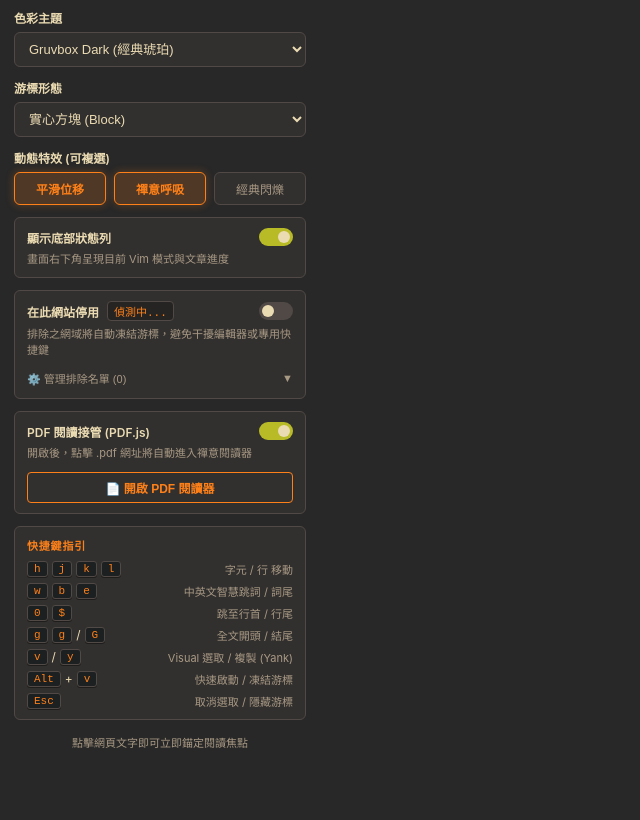
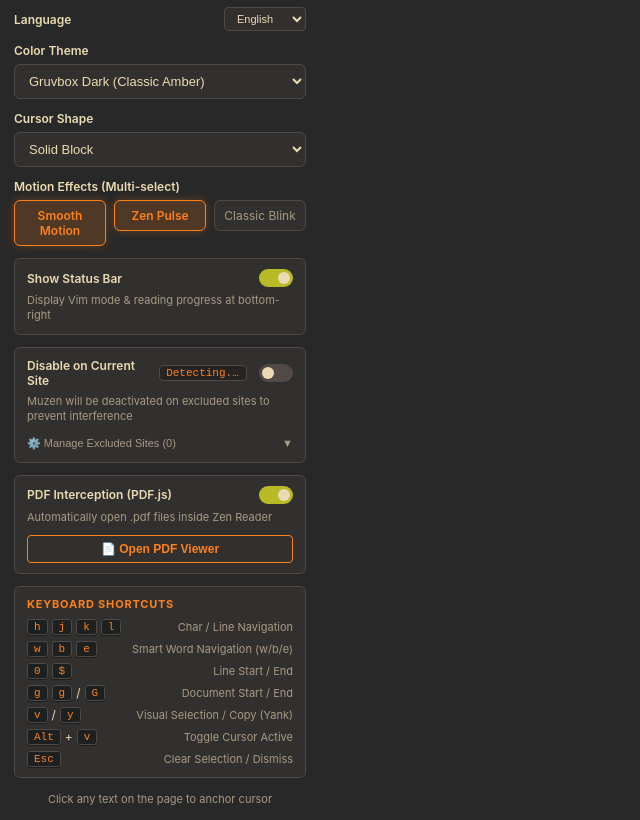
Before and after one commit to alvin999/muzen-cursor, a website built with Vite: page popup/index.html in a window 1280 px wide. Shown: the part 65-885 px from the top of the page, without its empty margins (0-640 px from the left). Before the commit the page ends 829 px from the top, so only its background shows below. Built offline with nearby package versions, Linux system fonts and the light colour scheme; some packages are replaced by stand-ins of ours; no server answers.

Commit message:
feat(i18n): add multi-language support for traditional chinese, english, and japanese
- Add comprehensive translations dictionary in src/i18n/locales.ts

- Support full localization for popup UI, shortcuts, themes, and shapes

- Support language switching in popup settings and sync to chrome.storage.sync

- Dynamically translate status bar prompts in active web pages on locale change

- Add browser language auto-detection for default locale selection

```diff
--- a/popup/index.html
+++ b/popup/index.html
@@ -15,7 +15,7 @@
         <span class="icon">⛩️</span>
         <div>
           <h1 class="title">Muzen Cursor</h1>
-          <p class="subtitle">霧前禪夢，見字如初</p>
+          <p class="subtitle" data-i18n="appSubtitle">霧前禪夢，見字如初</p>
         </div>
       </div>
       <label class="switch">
@@ -27,59 +27,70 @@
     <div class="divider"></div>
 
     <section class="section">
-      <label class="section-label" for="theme-select">色彩主題</label>
+      <div class="row-between">
+        <label class="section-label" for="locale-select" data-i18n="languageLabel">介面語言</label>
+        <select id="locale-select" class="select-input-sm">
+          <option value="zh-TW">繁體中文</option>
+          <option value="en">English</option>
+          <option value="ja">日本語</option>
+        </select>
+      </div>
+    </section>
+
+    <section class="section">
+      <label class="section-label" for="theme-select" data-i18n="themeLabel">色彩主題</label>
       <select id="theme-select" class="select-input">
-        <option value="gruvbox-dark">Gruvbox Dark (經典琥珀)</option>
-        <option value="gruvbox-light">Gruvbox Light (淡雅暖白)</option>
-        <option value="tokyo-night">Tokyo Night (東京暗夜)</option>
-        <option value="nord">Nord (北歐冰原)</option>
-        <option value="catppuccin">Catppuccin Mocha (典雅摩卡)</option>
-        <option value="everforest">Everforest (森野之境)</option>
+        <option value="gruvbox-dark" data-i18n="themeGruvboxDark">Gruvbox Dark (經典琥珀)</option>
+        <option value="gruvbox-light" data-i18n="themeGruvboxLight">Gruvbox Light (淡雅暖白)</option>
+        <option value="tokyo-night" data-i18n="themeTokyoNight">Tokyo Night (東京暗夜)</option>
+        <option value="nord" data-i18n="themeNord">Nord (北歐冰原)</option>
+        <option value="catppuccin" data-i18n="themeCatppuccin">Catppuccin Mocha (典雅摩卡)</option>
+        <option value="everforest" data-i18n="themeEverforest">Everforest (森野之境)</option>
       </select>
     </section>
 
     <section class="section">
-      <label class="section-label" for="shape-select">游標形態</label>
+      <label class="section-label" for="shape-select" data-i18n="shapeLabel">游標形態</label>
       <select id="shape-select" class="select-input">
-        <option value="block">實心方塊 (Block)</option>
-        <option value="hollow">空心外框 (Hollow)</option>
-        <option value="underline">閱讀底線 (Underline)</option>
+        <option value="block" data-i18n="shapeBlock">實心方塊 (Block)</option>
+        <option value="hollow" data-i18n="shapeHollow">空心外框 (Hollow)</option>
+        <option value="underline" data-i18n="shapeUnderline">閱讀底線 (Underline)</option>
       </select>
     </section>
 
     <section class="section">
-      <label class="section-label">動態特效 (可複選)</label>
+      <label class="section-label" data-i18n="effectsLabel">動態特效 (可複選)</label>
       <div class="effects-group">
         <label class="effect-chip">
           <input type="checkbox" id="effect-smooth" checked>
-          <span class="chip-label">平滑位移</span>
+          <span class="chip-label" data-i18n="effectSmooth">平滑位移</span>
         </label>
         <label class="effect-chip">
           <input type="checkbox" id="effect-breathe" checked>
-          <span class="chip-label">禪意呼吸</span>
+          <span class="chip-label" data-i18n="effectBreathe">禪意呼吸</span>
         </label>
         <label class="effect-chip">
           <input type="checkbox" id="effect-blink">
-          <span class="chip-label">經典閃爍</span>
+          <span class="chip-label" data-i18n="effectBlink">經典閃爍</span>
         </label>
       </div>
     </section>
 
     <section class="section status-section">
       <div class="row-between">
-        <label class="section-label" for="toggle-status-bar">顯示底部狀態列</label>
+        <label class="section-label" for="toggle-status-bar" data-i18n="statusBarSectionLabel">顯示底部狀態列</label>
         <label class="switch-small">
           <input type="checkbox" id="toggle-status-bar" checked>
           <span class="slider-small"></span>
         </label>
       </div>
-      <p class="section-desc">畫面右下角呈現目前 Vim 模式與文章進度</p>
+      <p class="section-desc" data-i18n="statusBarSectionDesc">畫面右下角呈現目前 Vim 模式與文章進度</p>
     </section>
 
     <section class="section blacklist-section">
       <div class="row-between">
         <div class="blacklist-title-area">
-          <label class="section-label" for="toggle-current-site">在此網站停用</label>
+          <label class="section-label" for="toggle-current-site" data-i18n="blacklistSectionLabel">在此網站停用</label>
           <span id="current-site-host" class="site-host-badge" title="當前網站網域">偵測中...</span>
         </div>
         <label class="switch-small">
@@ -87,68 +98,68 @@
           <span class="slider-small"></span>
         </label>
       </div>
-      <p class="section-desc">排除之網域將自動凍結游標，避免干擾編輯器或專用快捷鍵</p>
+      <p class="section-desc" data-i18n="blacklistSectionDesc">排除之網域將自動凍結游標，避免干擾編輯器或專用快捷鍵</p>
 
       <div class="blacklist-collapse">
         <button type="button" id="btn-toggle-blacklist-view" class="link-btn">
-          <span>⚙️ 管理排除名單 (<span id="blacklist-count">0</span>)</span>
+          <span><span id="blacklist-manage-label" data-i18n="blacklistManage">⚙️ 管理排除名單</span> (<span id="blacklist-count">0</span>)</span>
           <span id="collapse-arrow">▼</span>
         </button>
         <div id="blacklist-drawer" class="drawer hidden">
           <textarea id="blacklist-input" class="textarea-input" placeholder="每行輸入一個網域，例如：&#10;docs.google.com&#10;mail.google.com&#10;notion.so" rows="4"></textarea>
-          <button type="button" id="btn-save-blacklist" class="action-btn-sm">儲存排除名單</button>
+          <button type="button" id="btn-save-blacklist" class="action-btn-sm" data-i18n="blacklistSaveBtn">儲存排除名單</button>
         </div>
       </div>
     </section>
 
     <section class="section pdf-section">
       <div class="row-between">
-        <label class="section-label" for="toggle-pdf">PDF 閱讀接管 (PDF.js)</label>
+        <label class="section-label" for="toggle-pdf" data-i18n="pdfSectionLabel">PDF 閱讀接管 (PDF.js)</label>
         <label class="switch-small">
           <input type="checkbox" id="toggle-pdf" checked>
           <span class="slider-small"></span>
         </label>
       </div>
-      <p class="section-desc">開啟後，點擊 .pdf 網址將自動進入禪意閱讀器</p>
-      <button id="btn-open-pdf-viewer" class="action-btn">
+      <p class="section-desc" data-i18n="pdfSectionDesc">開啟後，點擊 .pdf 網址將自動進入禪意閱讀器</p>
+      <button id="btn-open-pdf-viewer" class="action-btn" data-i18n="pdfOpenBtn">
         📄 開啟 PDF 閱讀器
       </button>
     </section>
 
     <section class="shortcuts-guide">
-      <div class="guide-title">快捷鍵指引</div>
+      <div class="guide-title" data-i18n="shortcutsTitle">快捷鍵指引</div>
       <div class="shortcut-row">
         <span class="key-combo"><kbd>h</kbd> <kbd>j</kbd> <kbd>k</kbd> <kbd>l</kbd></span>
-        <span class="desc">字元 / 行 移動</span>
+        <span class="desc" data-i18n="shortcutHjkl">字元 / 行 移動</span>
       </div>
       <div class="shortcut-row">
         <span class="key-combo"><kbd>w</kbd> <kbd>b</kbd> <kbd>e</kbd></span>
-        <span class="desc">中英文智慧跳詞 / 詞尾</span>
+        <span class="desc" data-i18n="shortcutWbe">中英文智慧跳詞 / 詞尾</span>
       </div>
       <div class="shortcut-row">
         <span class="key-combo"><kbd>0</kbd> <kbd>$</kbd></span>
-        <span class="desc">跳至行首 / 行尾</span>
+        <span class="desc" data-i18n="shortcutLineBoundary">跳至行首 / 行尾</span>
       </div>
       <div class="shortcut-row">
         <span class="key-combo"><kbd>g</kbd><kbd>g</kbd> / <kbd>G</kbd></span>
-        <span class="desc">全文開頭 / 結尾</span>
+        <span class="desc" data-i18n="shortcutDocBoundary">全文開頭 / 結尾</span>
       </div>
       <div class="shortcut-row">
         <span class="key-combo"><kbd>v</kbd> / <kbd>y</kbd></span>
-        <span class="desc">Visual 選取 / 複製 (Yank)</span>
+        <span class="desc" data-i18n="shortcutVisual">Visual 選取 / 複製 (Yank)</span>
       </div>
       <div class="shortcut-row">
         <span class="key-combo"><kbd>Alt</kbd> + <kbd>v</kbd></span>
-        <span class="desc">快速啟動 / 凍結游標</span>
+        <span class="desc" data-i18n="shortcutToggle">快速啟動 / 凍結游標</span>
       </div>
       <div class="shortcut-row">
         <span class="key-combo"><kbd>Esc</kbd></span>
-        <span class="desc">取消選取 / 隱藏游標</span>
+        <span class="desc" data-i18n="shortcutEscape">取消選取 / 隱藏游標</span>
       </div>
     </section>
 
     <footer class="footer">
-      <span>點擊網頁文字即可立即錨定閱讀焦點</span>
+      <span data-i18n="footerTip">點擊網頁文字即可立即錨定閱讀焦點</span>
     </footer>
   </div>
 
--- a/popup/popup.css
+++ b/popup/popup.css
@@ -162,6 +162,22 @@ kbd {
 }
 
 .select-input:focus {
+  border-color: var(--accent-orange);
+}
+
+.select-input-sm {
+  background: var(--bg-card);
+  border: 1px solid var(--border-color);
+  border-radius: 4px;
+  color: var(--fg-color);
+  padding: 4px 8px;
+  font-size: 11px;
+  outline: none;
+  cursor: pointer;
+  transition: border-color 0.2s;
+}
+
+.select-input-sm:focus {
   border-color: var(--accent-orange);
 }
 
--- a/popup/popup.ts
+++ b/popup/popup.ts
@@ -1,3 +1,5 @@
+import { LOCALES, Locale, Translations, detectDefaultLocale } from '../src/i18n/locales';
+
 /**
  * Popup 設定邏輯 (Vanilla TS)
  */
@@ -6,6 +8,7 @@ document.addEventListener('DOMContentLoaded', () => {
   const toggleEnabled = document.getElementById('toggle-enabled') as HTMLInputElement | null;
   const toggleStatusBar = document.getElementById('toggle-status-bar') as HTMLInputElement | null;
   const togglePdf = document.getElementById('toggle-pdf') as HTMLInputElement | null;
+  const localeSelect = document.getElementById('locale-select') as HTMLSelectElement | null;
   const themeSelect = document.getElementById('theme-select') as HTMLSelectElement | null;
   const shapeSelect = document.getElementById('shape-select') as HTMLSelectElement | null;
   const effectSmooth = document.getElementById('effect-smooth') as HTMLInputElement | null;
@@ -23,10 +26,36 @@ document.addEventListener('DOMContentLoaded', () => {
 
   let currentHostname = '';
   let excludedSites: string[] = [];
+  let currentLocale: Locale = 'zh-TW';
 
   // 套用主題至 Popup 視窗
   const applyTheme = (theme: string) => {
     document.body.setAttribute('data-theme', theme || 'gruvbox-dark');
+  };
+
+  // 套用語言字典至 Popup 視窗
+  const applyLocale = (locale: Locale) => {
+    currentLocale = locale;
+    const dict = LOCALES[locale] || LOCALES['zh-TW'];
+
+    // 1. 替換所有帶有 data-i18n 屬性的文字
+    const i18nElements = document.querySelectorAll<HTMLElement>('[data-i18n]');
+    i18nElements.forEach((el) => {
+      const key = el.getAttribute('data-i18n') as keyof Translations;
+      if (key && dict[key]) {
+        el.textContent = dict[key];
+      }
+    });
+
+    // 2. 替換特定輸入框的 placeholder
+    if (blacklistInput) {
+      blacklistInput.placeholder = dict.blacklistPlaceholder;
+    }
+
+    // 3. 更新當前網域標籤預設文字（若未完成偵測）
+    if (currentSiteHostEl && (currentSiteHostEl.textContent === '偵測中...' || currentSiteHostEl.textContent === 'Detecting...' || currentSiteHostEl.textContent === '検出中...')) {
+      currentSiteHostEl.textContent = dict.blacklistDetecting;
+    }
   };
 
   // 比對網域是否被排除
@@ -42,7 +71,14 @@ document.addEventListener('DOMContentLoaded', () => {
 
   // 1. 初始化讀取設定
   if (typeof chrome !== 'undefined' && chrome.storage && chrome.storage.sync) {
-    chrome.storage.sync.get(['muzen_enabled', 'muzen_theme', 'muzen_intercept_pdf', 'muzen_shape', 'muzen_effects', 'muzen_show_status_bar', 'muzen_excluded_sites', 'muzen_animation'], (data) => {
+    chrome.storage.sync.get(['muzen_enabled', 'muzen_locale', 'muzen_theme', 'muzen_intercept_pdf', 'muzen_shape', 'muzen_effects', 'muzen_show_status_bar', 'muzen_excluded_sites', 'muzen_animation'], (data) => {
+      // 載入語言設定
+      const savedLocale = (data.muzen_locale as Locale) || detectDefaultLocale();
+      if (localeSelect) {
+        localeSelect.value = savedLocale;
+      }
+      applyLocale(savedLocale);
+
       if (toggleEnabled && typeof data.muzen_enabled === 'boolean') {
         toggleEnabled.checked = data.muzen_enabled;
       }
@@ -208,13 +244,23 @@ document.addEventListener('DOMContentLoaded', () => {
     broadcastToActiveTab({ type: 'UPDATE_EXCLUDED_SITES', excludedSites });
 
     const originalText = btnSaveBlacklist.textContent;
-    btnSaveBlacklist.textContent = '✓ 已儲存';
+    btnSaveBlacklist.textContent = (LOCALES[currentLocale] || LOCALES['zh-TW']).blacklistSavedBtn;
     setTimeout(() => {
       btnSaveBlacklist.textContent = originalText;
     }, 1200);
   });
 
-  // 7. PDF 接管設定變更
+  // 7. 語言切換事件
+  localeSelect?.addEventListener('change', () => {
+    const newLocale = (localeSelect.value as Locale) || 'zh-TW';
+    applyLocale(newLocale);
+    if (typeof chrome !== 'undefined' && chrome.storage && chrome.storage.sync) {
+      chrome.storage.sync.set({ muzen_locale: newLocale });
+    }
+    broadcastToActiveTab({ type: 'SET_LOCALE', locale: newLocale });
+  });
+
+  // 8. PDF 接管設定變更
   togglePdf?.addEventListener('change', () => {
     const isPdfIntercept = togglePdf.checked;
     if (typeof chrome !== 'undefined' && chrome.storage && chrome.storage.sync) {
--- a/src/components/VimStatusBar.ts
+++ b/src/components/VimStatusBar.ts
@@ -1,4 +1,5 @@
 import { cursorStore, CursorState } from '../core/cursorStore';
+import { LOCALES } from '../i18n/locales';
 
 /**
  * 底部沉浸式 Vim 狀態列 (Shadow DOM 內部渲染)
@@ -78,7 +79,8 @@ export class VimStatusBar {
     if (!state.visible) {
       this.modeEl.textContent = 'MUZEN';
       this.modeEl.style.color = '#fe8019';
-      this.infoEl.textContent = '點擊文字或按 j 開始';
+      const dict = LOCALES[state.locale || 'zh-TW'] || LOCALES['zh-TW'];
+      this.infoEl.textContent = dict.statusStartPrompt;
       return;
     }
 
--- a/src/core/cursorStore.ts
+++ b/src/core/cursorStore.ts
@@ -1,3 +1,5 @@
+import { Locale } from '../i18n/locales';
+
 /**
  * Muzen Cursor 全域輕量狀態管理庫 (Vanilla Store)
  */
@@ -22,6 +24,7 @@ export interface CursorRect {
 export interface CursorState {
   enabled: boolean;
   isExcluded: boolean;
+  locale: Locale;
   mode: CursorMode;
   theme: CursorTheme;
   shape: CursorShape;
@@ -39,6 +42,7 @@ class CursorStore {
   private state: CursorState = {
     enabled: true,
     isExcluded: false,
+    locale: 'zh-TW',
     mode: 'NORMAL',
     theme: 'gruvbox-dark',
     shape: 'block',
--- /dev/null
+++ b/src/i18n/locales.ts
@@ -0,0 +1,194 @@
+/**
+ * Muzen Cursor 多國語言字典 (繁體中文、英文、日文)
+ */
+
+export type Locale = 'zh-TW' | 'en' | 'ja';
+
+export interface Translations {
+  appName: string;
+  appSubtitle: string;
+  languageLabel: string;
+  themeLabel: string;
+  themeGruvboxDark: string;
+  themeGruvboxLight: string;
+  themeTokyoNight: string;
+  themeNord: string;
+  themeCatppuccin: string;
+  themeEverforest: string;
+  shapeLabel: string;
+  shapeBlock: string;
+  shapeHollow: string;
+  shapeUnderline: string;
+  effectsLabel: string;
+  effectSmooth: string;
+  effectBreathe: string;
+  effectBlink: string;
+  statusBarSectionLabel: string;
+  statusBarSectionDesc: string;
+  blacklistSectionLabel: string;
+  blacklistSectionDesc: string;
+  blacklistDetecting: string;
+  blacklistLocalTab: string;
+  blacklistManage: string;
+  blacklistPlaceholder: string;
+  blacklistSaveBtn: string;
+  blacklistSavedBtn: string;
+  pdfSectionLabel: string;
+  pdfSectionDesc: string;
+  pdfOpenBtn: string;
+  shortcutsTitle: string;
+  shortcutHjkl: string;
+  shortcutWbe: string;
+  shortcutLineBoundary: string;
+  shortcutDocBoundary: string;
+  shortcutVisual: string;
+  shortcutToggle: string;
+  shortcutEscape: string;
+  footerTip: string;
+  statusStartPrompt: string;
+}
+
+export const LOCALES: Record<Locale, Translations> = {
+  'zh-TW': {
+    appName: 'Muzen Cursor',
+    appSubtitle: '霧前禪夢，見字如初',
+    languageLabel: '介面語言',
+    themeLabel: '色彩主題',
+    themeGruvboxDark: 'Gruvbox Dark (經典琥珀)',
+    themeGruvboxLight: 'Gruvbox Light (淡雅暖白)',
+    themeTokyoNight: 'Tokyo Night (東京暗夜)',
+    themeNord: 'Nord (北歐冰原)',
+    themeCatppuccin: 'Catppuccin Mocha (典雅摩卡)',
+    themeEverforest: 'Everforest (森野之境)',
+    shapeLabel: '游標形態',
+    shapeBlock: '實心方塊 (Block)',
+    shapeHollow: '空心外框 (Hollow)',
+    shapeUnderline: '閱讀底線 (Underline)',
+    effectsLabel: '動態特效 (可複選)',
+    effectSmooth: '平滑位移',
+    effectBreathe: '禪意呼吸',
+    effectBlink: '經典閃爍',
+    statusBarSectionLabel: '顯示底部狀態列',
+    statusBarSectionDesc: '畫面右下角呈現目前 Vim 模式與文章進度',
+    blacklistSectionLabel: '在此網站停用',
+    blacklistSectionDesc: '排除之網域將自動凍結游標，避免干擾編輯器或專用快捷鍵',
+    blacklistManage: '⚙️ 管理排除名單',
+    blacklistPlaceholder: '每行輸入一個網域，例如：\ndocs.google.com\nmail.google.com\nnotion.so',
+    blacklistSaveBtn: '儲存排除名單',
+    blacklistSavedBtn: '✓ 已儲存',
+    blacklistDetecting: '偵測中...',
+    blacklistLocalTab: '本機分頁',
+    pdfSectionLabel: 'PDF 閱讀接管 (PDF.js)',
+    pdfSectionDesc: '開啟後，點擊 .pdf 網址將自動進入禪意閱讀器',
+    pdfOpenBtn: '📄 開啟 PDF 閱讀器',
+    shortcutsTitle: '快捷鍵指引',
+    shortcutHjkl: '字元 / 行 移動',
+    shortcutWbe: '中英文智慧跳詞 / 詞尾',
+    shortcutLineBoundary: '跳至行首 / 行尾',
+    shortcutDocBoundary: '全文開頭 / 結尾',
+    shortcutVisual: 'Visual 選取 / 複製 (Yank)',
+    shortcutToggle: '快速啟動 / 凍結游標',
+    shortcutEscape: '取消選取 / 隱藏游標',
+    footerTip: '點擊網頁文字即可立即錨定閱讀焦點',
+    statusStartPrompt: '點擊文字或按 j 開始'
+  },
+  'en': {
+    appName: 'Muzen Cursor',
+    appSubtitle: 'Zen-like Reading Companion',
+    languageLabel: 'Language',
+    themeLabel: 'Color Theme',
+    themeGruvboxDark: 'Gruvbox Dark (Classic Amber)',
+    themeGruvboxLight: 'Gruvbox Light (Warm Cream)',
+    themeTokyoNight: 'Tokyo Night (Midnight Blue)',
+    themeNord: 'Nord (Arctic Frost)',
+    themeCatppuccin: 'Catppuccin Mocha (Pastel Mauve)',
+    themeEverforest: 'Everforest (Deep Forest)',
+    shapeLabel: 'Cursor Shape',
+    shapeBlock: 'Solid Block',
+    shapeHollow: 'Hollow Outline',
+    shapeUnderline: 'Reading Underline',
+    effectsLabel: 'Motion Effects (Multi-select)',
+    effectSmooth: 'Smooth Motion',
+    effectBreathe: 'Zen Pulse',
+    effectBlink: 'Classic Blink',
+    statusBarSectionLabel: 'Show Status Bar',
+    statusBarSectionDesc: 'Display Vim mode & reading progress at bottom-right',
+    blacklistSectionLabel: 'Disable on Current Site',
+    blacklistSectionDesc: 'Muzen will be deactivated on excluded sites to prevent interference',
+    blacklistManage: '⚙️ Manage Excluded Sites',
+    blacklistPlaceholder: 'One domain per line, e.g.:\ndocs.google.com\nmail.google.com\nnotion.so',
+    blacklistSaveBtn: 'Save Excluded Sites',
+    blacklistSavedBtn: '✓ Saved',
+    blacklistDetecting: 'Detecting...',
+    blacklistLocalTab: 'Local Page',
+    pdfSectionLabel: 'PDF Interception (PDF.js)',
+    pdfSectionDesc: 'Automatically open .pdf files inside Zen Reader',
+    pdfOpenBtn: '📄 Open PDF Viewer',
+    shortcutsTitle: 'Keyboard Shortcuts',
+    shortcutHjkl: 'Char / Line Navigation',
+    shortcutWbe: 'Smart Word Navigation (w/b/e)',
+    shortcutLineBoundary: 'Line Start / End',
+    shortcutDocBoundary: 'Document Start / End',
+    shortcutVisual: 'Visual Selection / Copy (Yank)',
+    shortcutToggle: 'Toggle Cursor Active',
+    shortcutEscape: 'Clear Selection / Dismiss',
+    footerTip: 'Click any text on the page to anchor cursor',
+    statusStartPrompt: 'Click text or press j to begin'
+  },
+  'ja': {
+    appName: 'Muzen Cursor',
+    appSubtitle: '霧前禅夢、文字の如く初む',
+    languageLabel: '表示言語',
+    themeLabel: 'カラースキーム',
+    themeGruvboxDark: 'Gruvbox Dark（琥珀）',
+    themeGruvboxLight: 'Gruvbox Light（生成り）',
+    themeTokyoNight: 'Tokyo Night（夜桜藍）',
+    themeNord: 'Nord（極北氷原）',
+    themeCatppuccin: 'Catppuccin Mocha（薄紅藤）',
+    themeEverforest: 'Everforest（常盤森）',
+    shapeLabel: 'カーソル形状',
+    shapeBlock: 'ソリッドブロック (Block)',
+    shapeHollow: 'ホローアウトライン (Hollow)',
+    shapeUnderline: 'アンダーライン (Underline)',
+    effectsLabel: 'モーション効果 (複数選択可)',
+    effectSmooth: 'スムーズ移動',
+    effectBreathe: '禅の呼吸',
+    effectBlink: 'クラシック点滅',
+    statusBarSectionLabel: 'ステータスバーを表示',
+    statusBarSectionDesc: '画面右下に現在のVimモードと読書進捗を表示',
+    blacklistSectionLabel: 'このサイトで無効化',
+    blacklistSectionDesc: '除外リスト内のドメインではカーソルを自動休止します',
+    blacklistManage: '⚙️ 除外リストの管理',
+    blacklistPlaceholder: '1行に1ドメインを入力（例）：\ndocs.google.com\nmail.google.com\nnotion.so',
+    blacklistSaveBtn: 'リストを保存',
+    blacklistSavedBtn: '✓ 保存完了',
+    blacklistDetecting: '検出中...',
+    blacklistLocalTab: 'ローカルページ',
+    pdfSectionLabel: 'PDFリーダー統合 (PDF.js)',
+    pdfSectionDesc: '有効時、.pdfファイルを開くと禅リーダーで起動します',
+    pdfOpenBtn: '📄 PDFリーダーを開く',
+    shortcutsTitle: 'ショートカット案内',
+    shortcutHjkl: '文字 / 行 移動',
+    shortcutWbe: '単語移動 / 語尾へ',
+    shortcutLineBoundary: '行頭 / 行末へジャンプ',
+    shortcutDocBoundary: '文書の先頭 / 末尾',
+    shortcutVisual: 'ビジュアル選択 / コピー (Yank)',
+    shortcutToggle: 'カーソル起動 / 停止',
+    shortcutEscape: '選択解除 / 非表示',
+    footerTip: 'テキストをクリックして読書アンカーを設定',
+    statusStartPrompt: 'クリックまたは j で開始'
+  }
+};
+
+/**
+ * 依據瀏覽器環境自動偵測預設語言
+ */
+export function detectDefaultLocale(): Locale {
+  if (typeof navigator !== 'undefined' && navigator.language) {
+    const lang = navigator.language.toLowerCase();
+    if (lang.startsWith('ja')) return 'ja';
+    if (lang.startsWith('en')) return 'en';
+    if (lang.startsWith('zh')) return 'zh-TW';
+  }
+  return 'zh-TW';
+}
```
Also changed, not shown: src/content/index.ts (+7 -1 lines).
